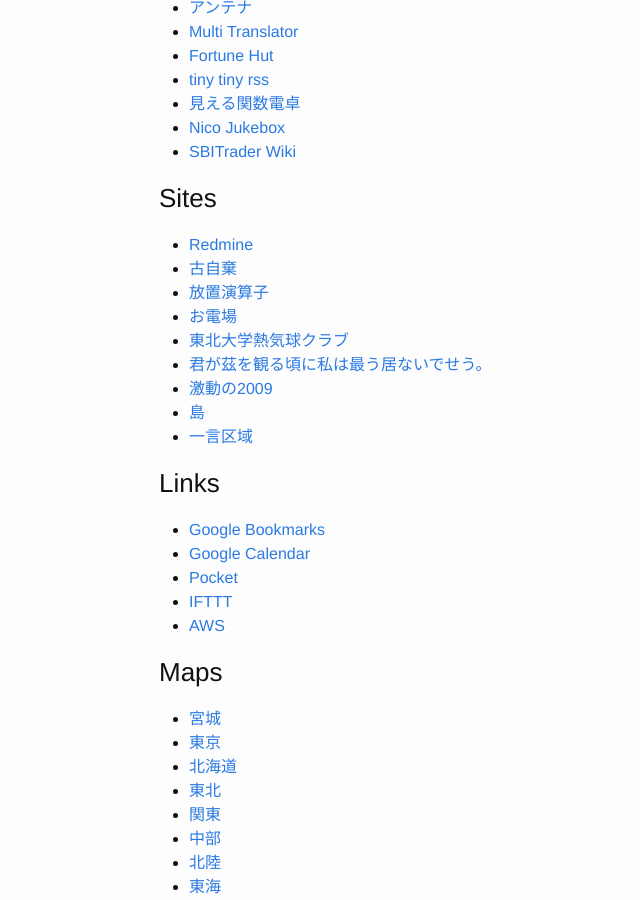
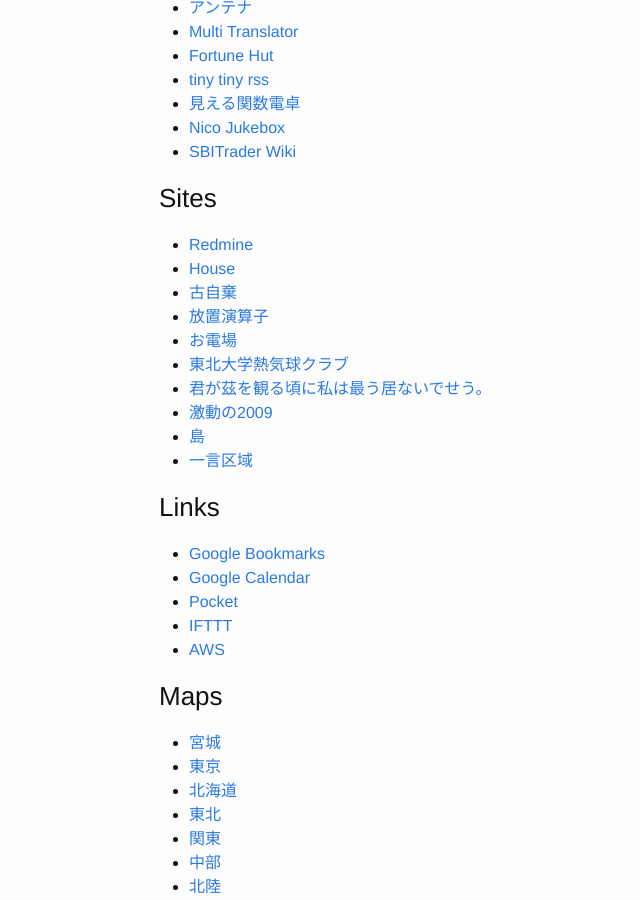
Before and after one commit to kikei/kikei.github.io, a Jekyll site: the page built from about.md, in a window 1280 px wide and 900 px high, scrolled down 585 px. Shown: the whole window, without its empty margins (111-751 px from the left). Built offline with Jekyll 4.4.1, drawn with Linux system fonts in a browser that asks for light colours.

Commit message:
updated links in about

```diff
--- a/about.md
+++ b/about.md
@@ -29,7 +29,8 @@
 - [SBITrader Wiki](https://153.122.23.142:8561/wiki/MyStartingPage)
 
 ### Sites
-- [Redmine](http://redmine.xaxxi.net)
+- [Redmine](https://redmine.xaxxi.net)
+- [House](https://h.xaxxi.net)
 - [古自棄](http://f.xaxxi.net)
 - [放置演算子](http://blog.xaxxi.net/)
 - [お電場](http://chu.xaxxi.net/)
```
